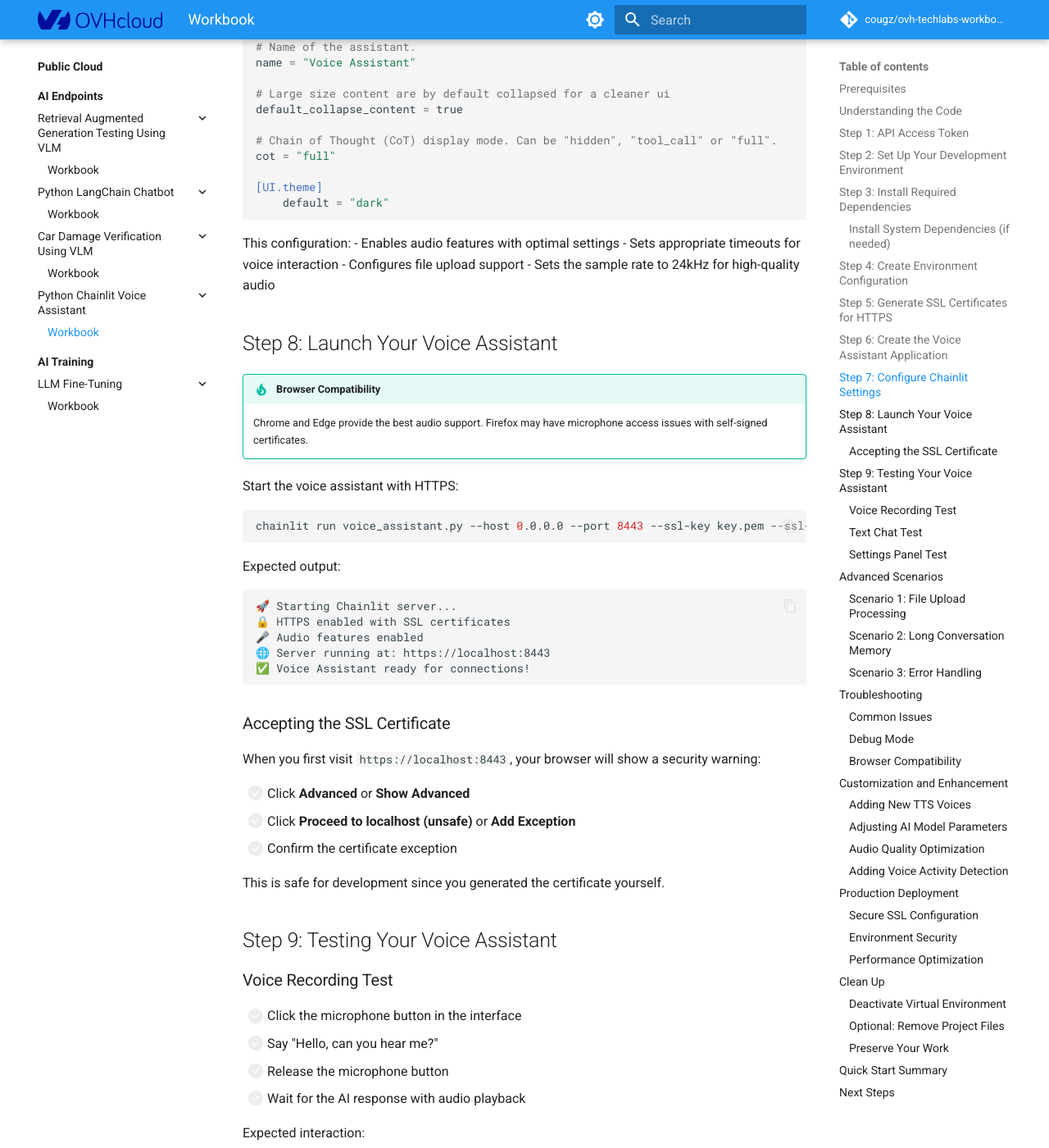
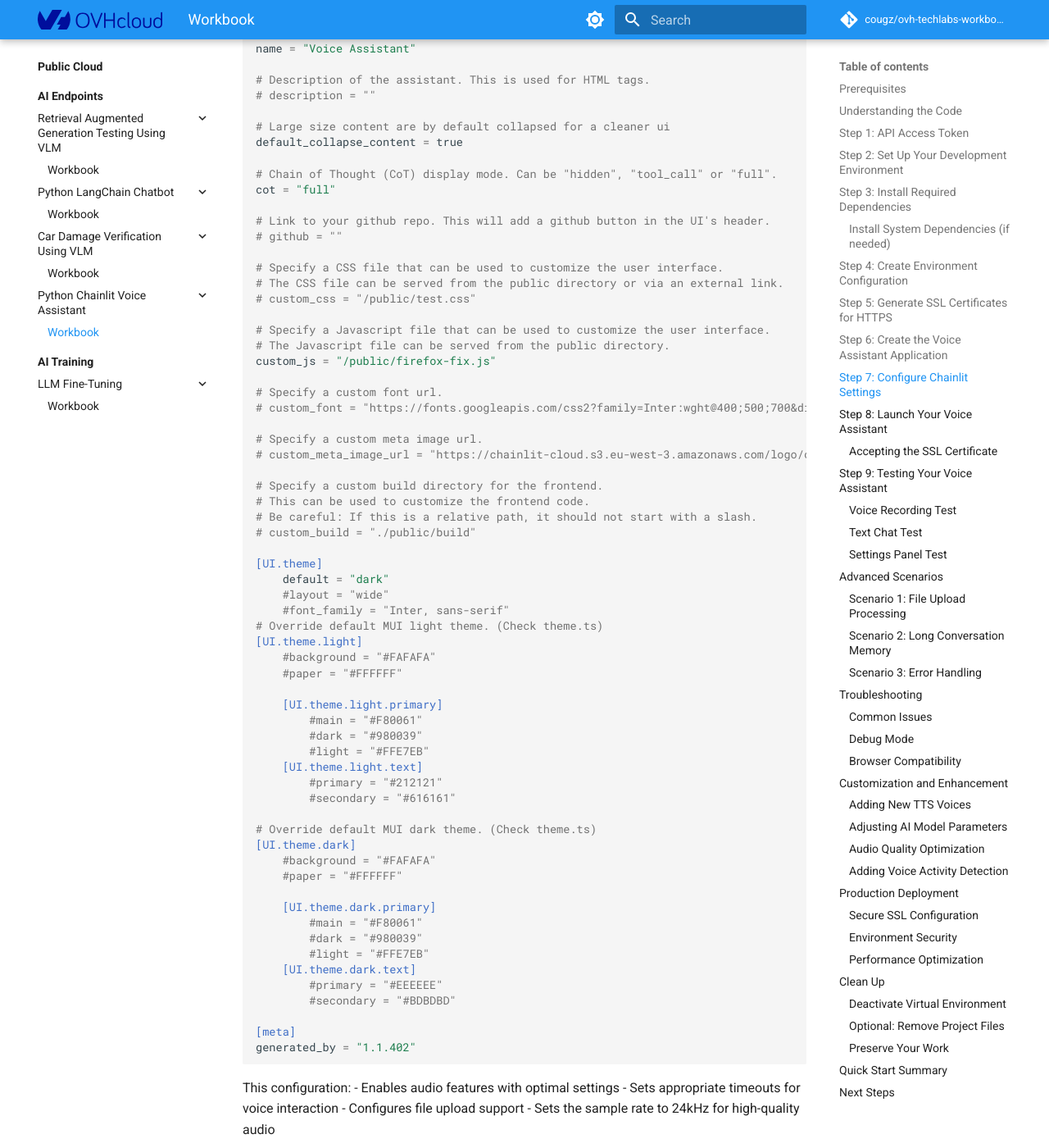
Before and after one commit to cougz/ovh-techlabs-workbooks, an MkDocs documentation site: the page built from docs/public-cloud/ai-endpoints/python-chainlit-voiceassistant/workbook.md, in a window 1280 px wide and 1400 px high, scrolled down 11408 px. Shown: the whole window at 82% size. Built offline with MkDocs 1.6.1 and Material for MkDocs 9.7.7, drawn with Linux system fonts in a browser that asks for light colours; comment, search, counter and statistics services are not loaded; some of the changed text lies outside the part shown.

Commit message:
fix: chainlit workbook

````diff
--- a/docs/public-cloud/ai-endpoints/python-chainlit-voiceassistant/workbook.md
+++ b/docs/public-cloud/ai-endpoints/python-chainlit-voiceassistant/workbook.md
@@ -230,11 +230,7 @@ Expected output:
 
 ## Step 6: Create the Voice Assistant Application
 
-Create the main application file:
-
-```bash
-nano voice_assistant.py
-```
+Create the main application file `voice_assistant.py` with the following contents:
 
 ```python
 import os
@@ -253,12 +249,12 @@ ai_endpoint_token = os.getenv("OVH_AI_ENDPOINTS_ACCESS_TOKEN")
 if not ai_endpoint_token:
     raise ValueError("OVH_AI_ENDPOINTS_ACCESS_TOKEN not found in .env file")
 
-# OVHcloud AI Endpoints for the three models
+# Endpoints for your specified models
 WHISPER_ENDPOINT = "https://whisper-large-v3.endpoints.kepler.ai.cloud.ovh.net/api/openai_compat/v1"
 LLAMA_ENDPOINT = "https://llama-3-3-70b-instruct.endpoints.kepler.ai.cloud.ovh.net/api/openai_compat/v1"
 TTS_ENDPOINT = "https://nvr-tts-en-us.endpoints.kepler.ai.cloud.ovh.net/api/v1/tts/text_to_audio"
 
-# Available TTS voices
+# Available TTS voices (female options)
 TTS_VOICES = {
     "English-US.Female-1": "Female Standard",
     "English-US.Female-Neutral": "Female Neutral",
@@ -302,7 +298,7 @@ async def on_settings_update(settings: dict):
     status = "enabled" if settings.get("tts_enabled") else "disabled"
     await cl.Message(content=f"⚙️ Settings updated: TTS {status}, Voice: {voice_display}").send()
 
-# Audio handlers for real-time voice processing
+# Simplified audio handlers without custom VAD logic
 
 @cl.on_audio_start
 async def on_audio_start():
@@ -355,7 +351,7 @@ async def process_audio_chunks():
                 wav_file.writeframes(combined_audio)
             temp_path = temp_file.name
 
-        # Transcribe with Whisper
+        # Transcribe with Whisper (no UI message for speed)
         transcript = await whisper_transcription_from_file(temp_path)
         os.unlink(temp_path)
 
@@ -393,6 +389,20 @@ async def whisper_transcription_from_file(file_path):
         print(f"❌ Whisper error: {e}")
         return ""
 
+async def whisper_transcription(audio_data):
+    """Transcribe audio data using Whisper-large-v3"""
+    try:
+        with tempfile.NamedTemporaryFile(suffix='.wav', delete=False) as temp_file:
+            temp_file.write(audio_data)
+            temp_file_path = temp_file.name
+
+        result = await whisper_transcription_from_file(temp_file_path)
+        os.unlink(temp_file_path)
+        return result
+
+    except Exception as e:
+        return ""
+
 async def llama_response(text):
     """Get response from Meta-Llama-3_3-70B-Instruct"""
     try:
@@ -437,6 +447,7 @@ async def nvr_tts_synthesis(text, voice_name=DEFAULT_TTS_VOICE):
             return response.content
         else:
             print(f"❌ TTS error: {response.status_code}")
+            print(f"❌ TTS response: {response.text}")
             return None
 
     except Exception as e:
@@ -528,16 +525,13 @@ Create the Chainlit configuration directory:
 mkdir -p .chainlit
 ```
 
-Create the configuration file:
-
-```bash
-nano .chainlit/config.toml
-```
+Create the configuration file `.chainlit/config.toml` with the following contents:
 
 ```toml
 [project]
 # Whether to enable telemetry (default: true). No personal data is collected.
 enable_telemetry = true
+
 
 # List of environment variables to be provided by each user to use the app.
 user_env = []
@@ -551,8 +545,11 @@ cache = false
 # Authorized origins
 allow_origins = ["*"]
 
+# Follow symlink for asset mount (see https://github.com/Chainlit/chainlit/issues/317)
+# follow_symlink = false
+
 [features]
-# Process and display HTML in messages. This can be a security risk
+# Process and display HTML in messages. This can be a security risk (see https://stackoverflow.com/questions/19603097/why-is-it-dangerous-to-render-user-generated-html-or-javascript)
 unsafe_allow_html = false
 
 # Process and display mathematical expressions. This can clash with "$" characters in messages.
@@ -589,14 +586,69 @@ edit_message = true
 # Name of the assistant.
 name = "Voice Assistant"
 
+# Description of the assistant. This is used for HTML tags.
+# description = ""
+
 # Large size content are by default collapsed for a cleaner ui
 default_collapse_content = true
 
 # Chain of Thought (CoT) display mode. Can be "hidden", "tool_call" or "full".
 cot = "full"
 
+# Link to your github repo. This will add a github button in the UI's header.
+# github = ""
+
+# Specify a CSS file that can be used to customize the user interface.
+# The CSS file can be served from the public directory or via an external link.
+# custom_css = "/public/test.css"
+
+# Specify a Javascript file that can be used to customize the user interface.
+# The Javascript file can be served from the public directory.
+custom_js = "/public/firefox-fix.js"
+
+# Specify a custom font url.
+# custom_font = "https://fonts.googleapis.com/css2?family=Inter:wght@400;500;700&display=swap"
+
+# Specify a custom meta image url.
+# custom_meta_image_url = "https://chainlit-cloud.s3.eu-west-3.amazonaws.com/logo/chainlit_banner.png"
+
+# Specify a custom build directory for the frontend.
+# This can be used to customize the frontend code.
+# Be careful: If this is a relative path, it should not start with a slash.
+# custom_build = "./public/build"
+
 [UI.theme]
     default = "dark"
+    #layout = "wide"
+    #font_family = "Inter, sans-serif"
+# Override default MUI light theme. (Check theme.ts)
+[UI.theme.light]
+    #background = "#FAFAFA"
+    #paper = "#FFFFFF"
+
+    [UI.theme.light.primary]
+        #main = "#F80061"
+        #dark = "#980039"
+        #light = "#FFE7EB"
+    [UI.theme.light.text]
+        #primary = "#212121"
+        #secondary = "#616161"
+
+# Override default MUI dark theme. (Check theme.ts)
+[UI.theme.dark]
+    #background = "#FAFAFA"
+    #paper = "#FFFFFF"
+
+    [UI.theme.dark.primary]
+        #main = "#F80061"
+        #dark = "#980039"
+        #light = "#FFE7EB"
+    [UI.theme.dark.text]
+        #primary = "#EEEEEE"
+        #secondary = "#BDBDBD"
+
+[meta]
+generated_by = "1.1.402"
 ```
 
 This configuration:
````
Also changed, not shown: other parts of docs/public-cloud/ai-endpoints/python-chainlit-voiceassistant/workbook.md (+1 -15 lines).
